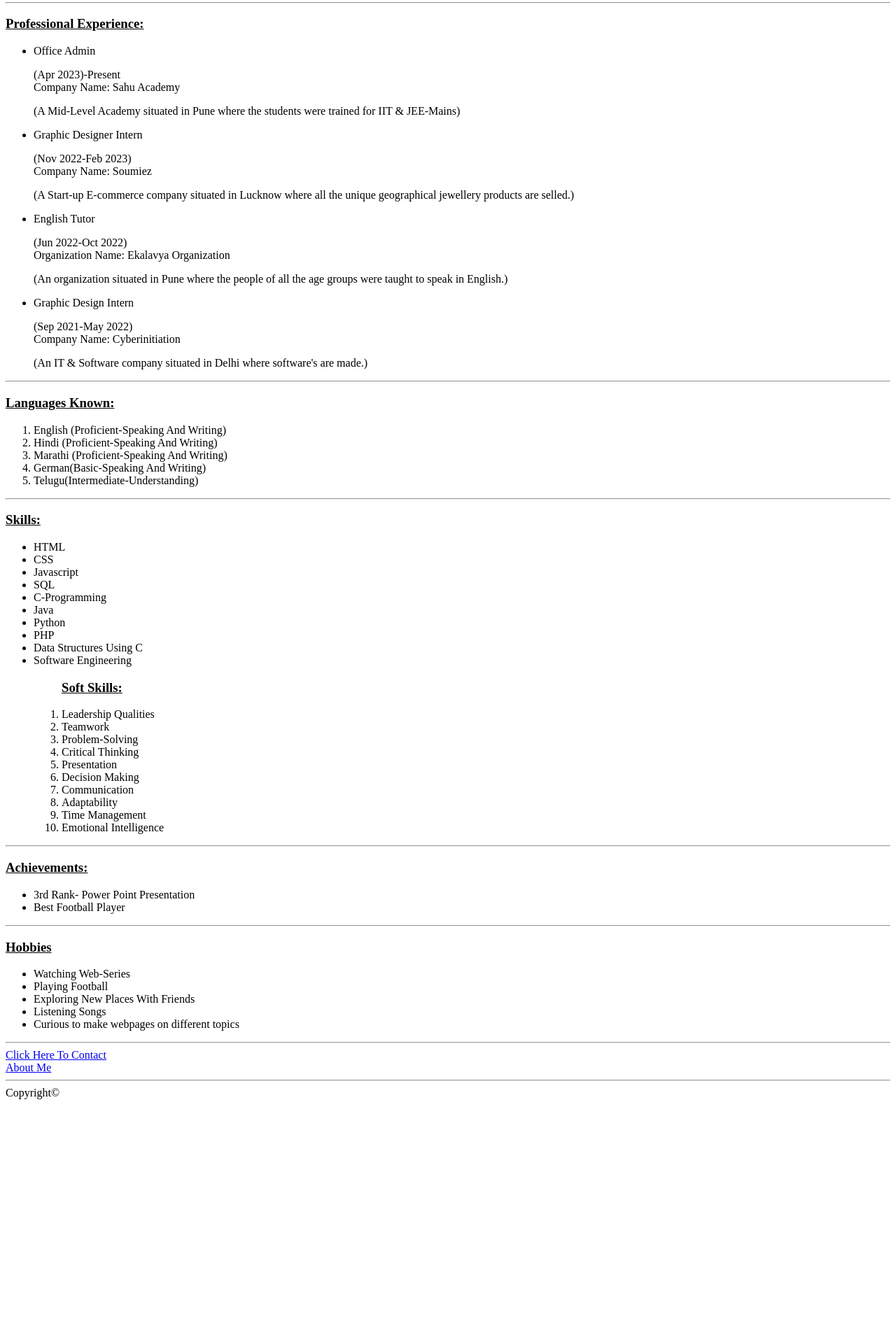
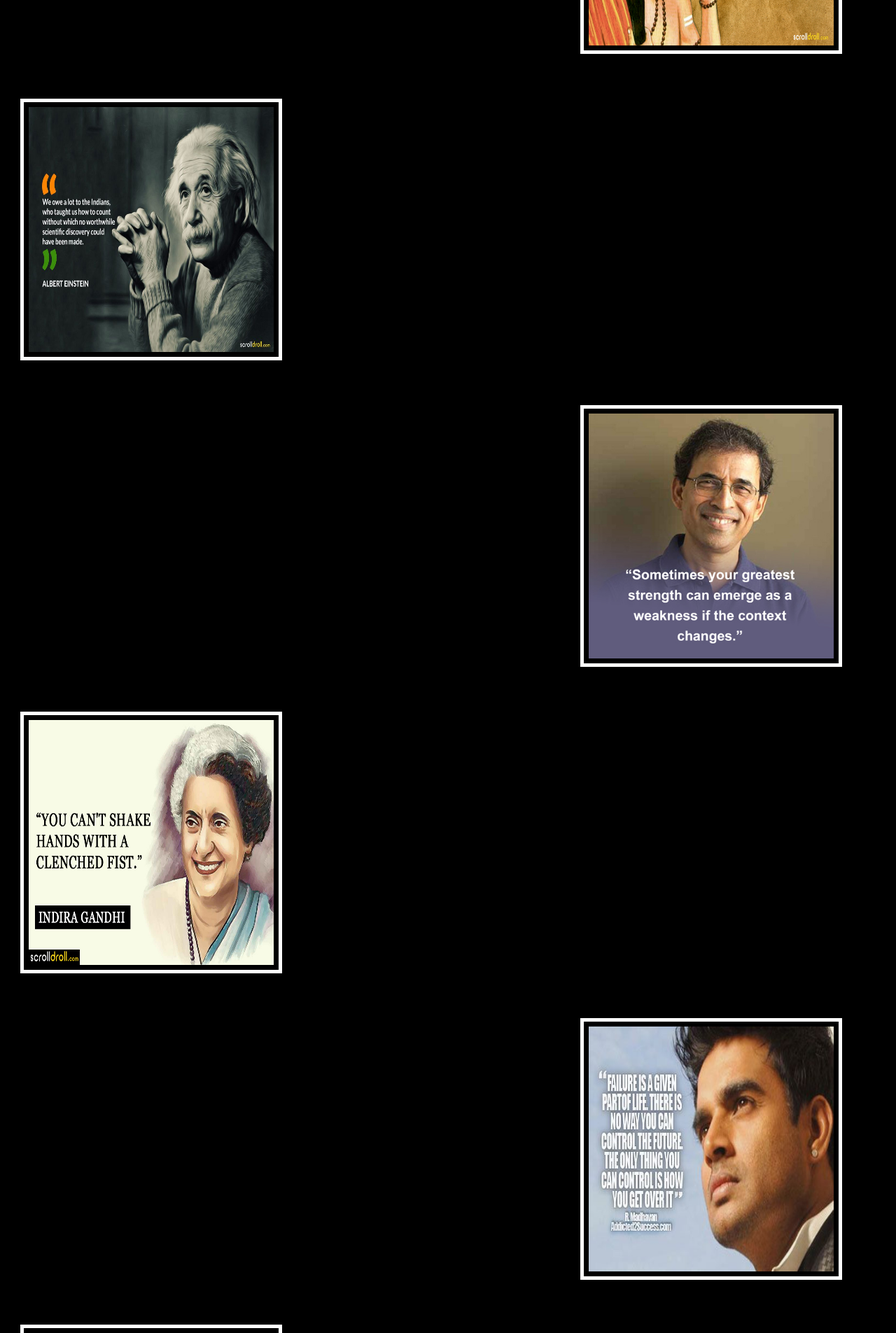
Before and after one commit to SonyPetkar/Projects, a plain HTML site: page index.html in a window 1280 px wide. Shown: the part 895-2800 px from the top of the page at 70% size. Before the commit the page ends 2474 px from the top, so only its background shows below. Drawn offline with Linux system fonts and the light colour scheme.

Commit message:
Add files via upload

```diff
--- a/index.html
+++ b/index.html
@@ -3,107 +3,52 @@
 <head>
     <meta charset="UTF-8">
     <meta name="viewport" content="width=device-width, initial-scale=1.0">
-    <title>Resume</title>
+    <title>Motivational Quotes</title>
+    <link rel="stylesheet" href="style.css">
+    <link rel="preconnect" href="https://fonts.googleapis.com">
+<link rel="preconnect" href="https://fonts.gstatic.com" crossorigin>
+<link href="https://fonts.googleapis.com/css2?family=Dancing+Script:wght@700&display=swap" rel="stylesheet">
 </head>
 <body>
-    <h1><i>SONY PETKAR</i></h1>
-    <img src="./IMG-20240101-WA0045.jpg" alt="My image" width="200"><br />
-    <h2>Web-Developer</h2>
-    <hr />
-    <h3><u>Educational Profile:</u></h3>
-    <ul>
-        <li>Bachelor's In Computer Application</li>
-        <p>(2023-2025) <br />
-        Modern College Of Arts, Commerce and Science Ganeshkhind Pune-21.<br />
-        <small><i>Affiliated To Savitribai Phule Pune University.</i></small>
-        <p>FY Grade: 9.32 CGPA</p>
-    </p>
-    <li>Suryadatta Group Of Institutes Bavdhan Pune-21</li>
-    <p>(2022-2023)<br />
-    Higher Secondary-12th(Science Stream).<br />
-    Grade: 67.7%
-    </p>
-    <li>Modern High School NCL Eng.Med Pune-21.</li>
-    (2004-2017)<br />
-    Primary & Secondary School.<br />
-    Grade: 77.7%
-    </ul>
-    <hr />
-    <h3><u>Professional Experience: </u></h3>
-    <ul>
-        <li>Office Admin</li>
-        <p>(Apr 2023)-Present <br />
-        Company Name: Sahu Academy</p>
-        <p>(A Mid-Level Academy situated in Pune where the students were trained for IIT & JEE-Mains) </p>
-        <li>Graphic Designer Intern</li>
-        <p>(Nov 2022-Feb 2023) <br />
-        Company Name: Soumiez</p>
-        <p>(A Start-up E-commerce company situated in Lucknow where all the unique geographical jewellery products are selled.)</p>
-        <li>English Tutor</li>
-        <p>(Jun 2022-Oct 2022) <br />
-        Organization Name: Ekalavya Organization</p>
-        <p>(An organization situated in Pune where the people of all the age groups were taught to speak in English.)</p>
-        <li>Graphic Design Intern</li>
-        <p>(Sep 2021-May 2022)<br />
-        Company Name: Cyberinitiation</p>
-        <p>(An IT & Software company situated in Delhi where software's are made.)</p>
-    </ul>
-    <hr />
-    <h3><u>Languages Known: </u></h3>
-    <ol>
-        <li>English (Proficient-Speaking And Writing)</li>
-        <li>Hindi (Proficient-Speaking And Writing)</li>
-        <li>Marathi (Proficient-Speaking And Writing)</li>
-        <li>German(Basic-Speaking And Writing)</li>
-        <li>Telugu(Intermediate-Understanding)</li>
-</ol>
-<hr />
-<h3><u>Skills: </u></h3>
-<ul>
-    <li>HTML</li>
-    <li>CSS</li>
-    <li>Javascript</li>
-    <li>SQL</li>
-    <li>C-Programming</li>
-    <li>Java</li>
-    <li>Python</li>
-    <li>PHP</li>
-    <li>Data Structures Using C</li>
-    <li>Software Engineering</li>
-    <ol>
-        <h3><u>Soft Skills: </u></h3>
-        <li>Leadership Qualities</li>
-        <li>Teamwork</li>
-        <li>Problem-Solving</li>
-        <li>Critical Thinking</li>
-        <li>Presentation </li>
-        <li>Decision Making</li>
-        <li>Communication</li>
-        <li>Adaptability</li>
-        <li>Time Management</li>
-        <li>Emotional Intelligence</li>
-    </ol>
-</ul>
-<hr />
-<h3><u>Achievements: </u></h3>
-<ul>
-    <li>3rd Rank- Power Point Presentation</li>
-    <li>Best Football Player</li>
-</ul>
-<hr />
-<h3><u>Hobbies</u></h3>
-<ul>
-    <li>Watching Web-Series</li>
-    <li>Playing Football</li>
-    <li>Exploring New Places With Friends</li>
-    <li>Listening Songs</li>
-    <li>Curious to make webpages on different topics</li>
-</ul>
-<hr />
-<a href="./contactme.html">Click Here To Contact</a><br />
-<a href="./aboutme.html">About Me</a>
-<hr />
+    <h1>Motivational Quotes</h1>
 
-<span>Copyright&copy;</span>
+        <div id="A">
+        <img class="one" src="./img1.jpg"></li>
+        <p>For those who dare to dream, there is a whole world to win.<br />~Dhirubhai Ambani</p>
+        </div>
+        <div id="B">
+        <img class="two" src="./img2.jpg"></li>
+        <p></p>
+        </div>
+        <div id="C">
+        <img class="three" src="./img3.jpg"></li>
+        <p></p>
+        </div>
+        <div id="D">
+        <img class="four" src="./img4.jpg"></li>
+        <p></p>
+        </div>
+        <div id="E">
+        <img class="five" src="./img6.jpg"></li>
+        <p></p>
+        </div>
+        <div id="F">
+        <img class="six" src="./img7.jpg"></li>
+        <p></p>
+        </div>
+        <div id="G">
+        <img class="seven" src="./img8.avif"></li>
+        <p></p>
+        </div>
+        <div id="H">
+        <img class="eight" src="./img9.jpg"></li>
+        <p></p>
+        </div>
+        <div id="I">
+        <img class="nine" src="./img10.jpg"></li>
+        <p></p>
+        </div>
+
+
 </body>
 </html>
--- /dev/null
+++ b/style.css
@@ -0,0 +1,65 @@
+*{
+    padding:7px;
+}
+h1{
+    font-family: 'Dancing Script', cursive;
+    color:white;
+    text-transform:uppercase;
+}
+body{
+    background-color: black;
+    color:white;
+}
+.one{
+    width:350px;
+    height:350px;
+    border:5px solid white;
+
+}
+.two{
+    width:350px;
+    height:350px;
+    border:5px solid white;
+    margin-left:800px;
+    margin-top: 0px;
+
+
+}
+.three{
+    width:350px;
+    height:350px;
+    border:5px solid white;
+}
+.four{
+    width:350px;
+    height:350px;
+    border:5px solid white;
+    margin-left:800px;
+}
+.five{
+    width:350px;
+    height:350px;
+    border:5px solid white;
+}
+.six{
+    width:350px;
+    height:350px;
+    border:5px solid white;
+    margin-left:800px;
+}
+.seven{
+    width:350px;
+    height:350px;
+    border:5px solid white;
+}
+.eight{
+    width:350px;
+    height:350px;
+    border:5px solid white;
+    margin-left:800px;
+}
+.nine{
+    width:350px;
+    height:350px;
+    border:5px solid white;
+}
```
Also changed, not shown: background.jpg (added), img1.jpg (added), img10.jpg (added), img2.jpg (added), img3.jpg (added), img4.jpg (added), img6.jpg (added), img7.jpg (added), img8.avif (added), img9.jpg (added), 1 other file.
